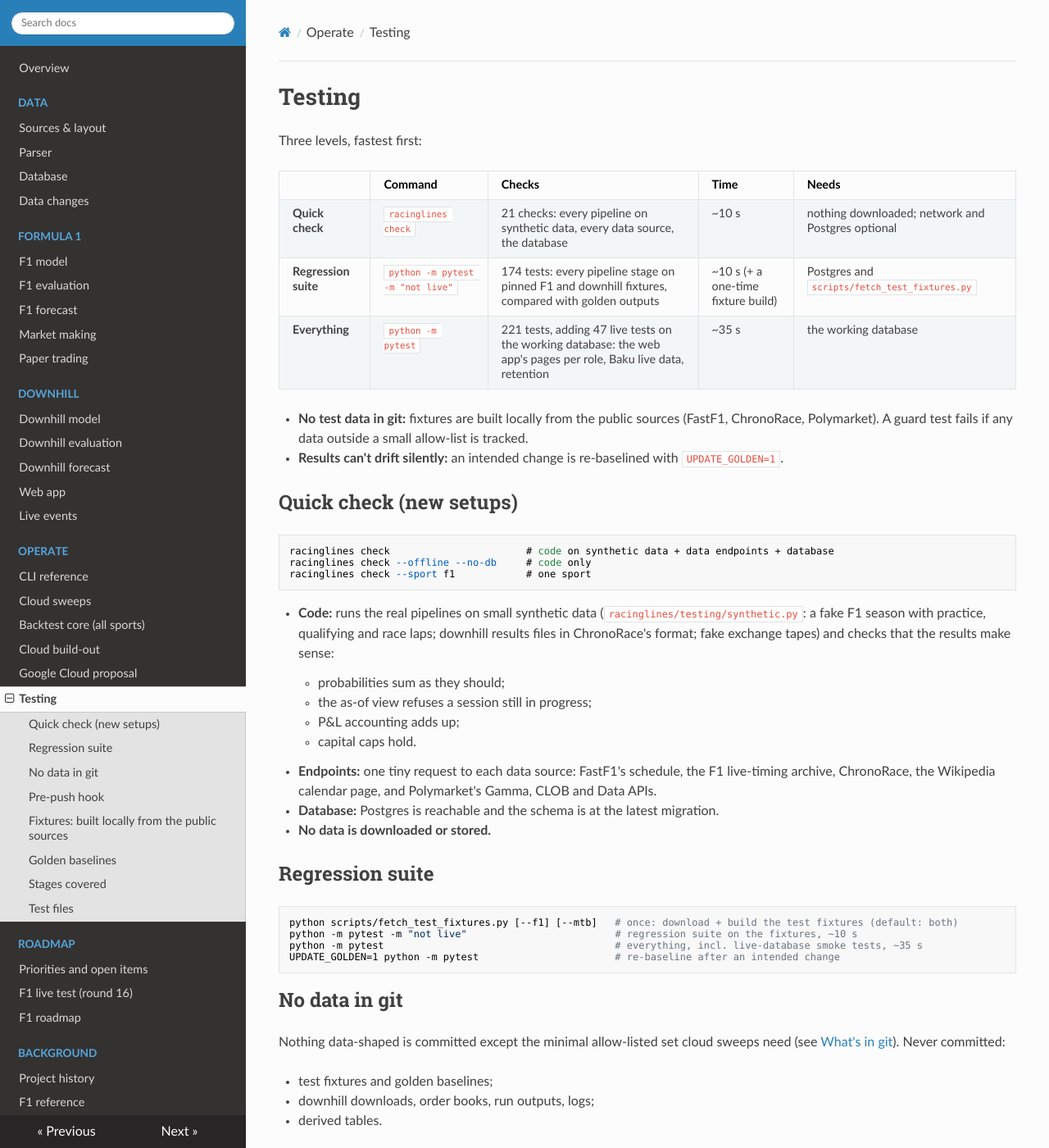
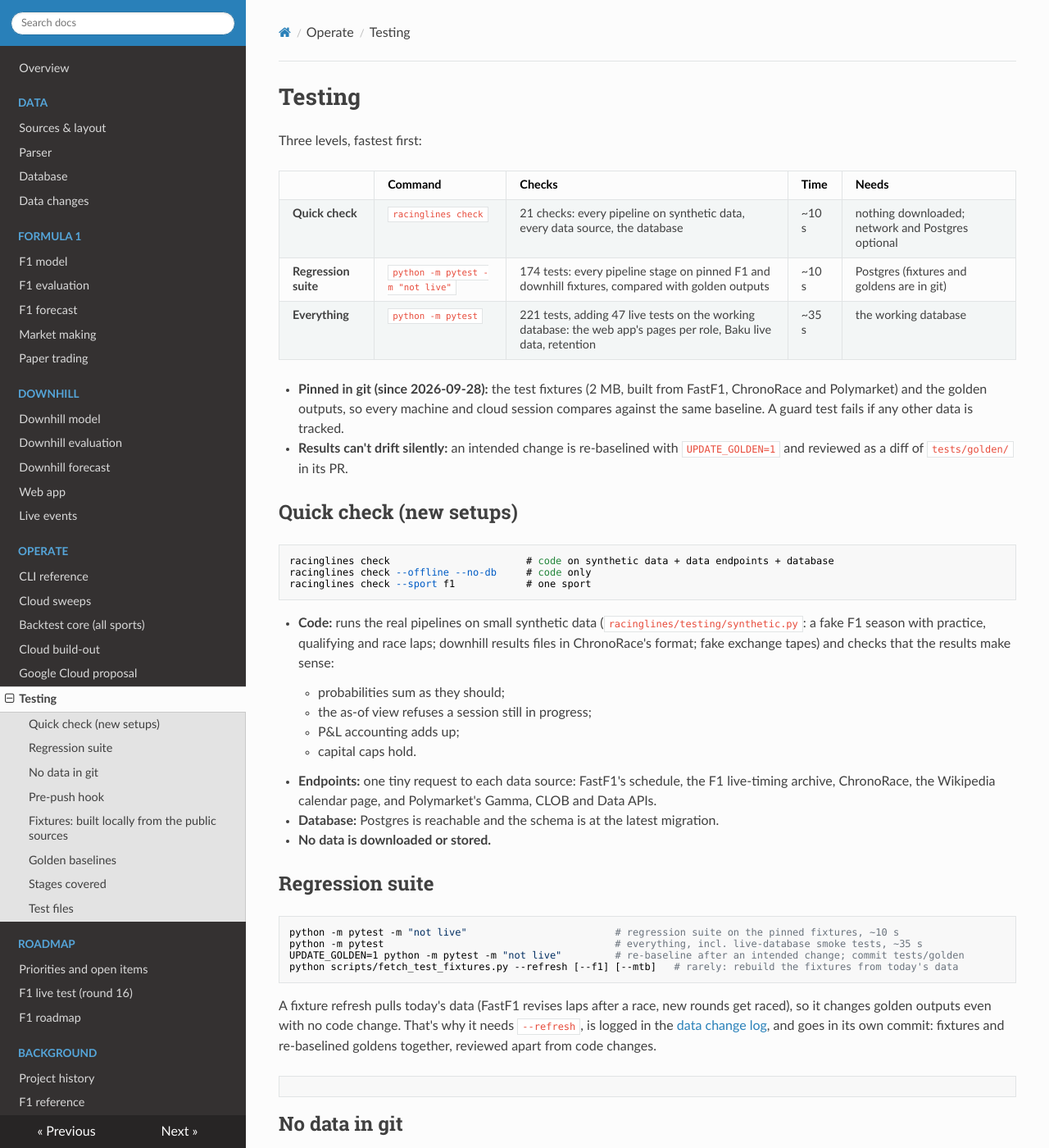
Before and after one commit to lalligagger/racinglines-public, an MkDocs documentation site: the page built from docs/testing.md, in a window 1280 px wide and 1400 px high. Shown: the whole window at 82% size. Built offline with MkDocs 1.6.1, drawn with Linux system fonts in a browser that asks for light colours; nearby versions of some CDN libraries; some of the changed text lies outside the part shown.

Commit message:
Fixtures pinned: rebuilding needs --refresh and is logged; docs and the no-data guard
Co-Authored-By: Claude Opus 5.5 (1M context) <noreply@anthropic.com>

````diff
--- a/docs/testing.md
+++ b/docs/testing.md
@@ -7,14 +7,14 @@ Three levels, fastest first:
 | | Command | Checks | Time | Needs |
 |---|---|---|---|---|
 | **Quick check** | `racinglines check` | 21 checks: every pipeline on synthetic data, every data source, the database | ~10 s | nothing downloaded; network and Postgres optional |
-| **Regression suite** | `python -m pytest -m "not live"` | 174 tests: every pipeline stage on pinned F1 and downhill fixtures, compared with golden outputs | ~10 s (+ a one-time fixture build) | Postgres and `scripts/fetch_test_fixtures.py` |
+| **Regression suite** | `python -m pytest -m "not live"` | 174 tests: every pipeline stage on pinned F1 and downhill fixtures, compared with golden outputs | ~10 s | Postgres (fixtures and goldens are in git) |
 | **Everything** | `python -m pytest` | 221 tests, adding 47 live tests on the working database: the web app's pages per role, Baku live data, retention | ~35 s | the working database |
 
-- **No test data in git:** fixtures are built locally from the public sources (FastF1,
-  ChronoRace, Polymarket). A guard test fails if any data outside a small
-  allow-list is tracked.
+- **Pinned in git (since 2026-09-28):** the test fixtures (2 MB, built from FastF1,
+  ChronoRace and Polymarket) and the golden outputs, so every machine and cloud session
+  compares against the same baseline. A guard test fails if any other data is tracked.
 - **Results can't drift silently:** an intended change is re-baselined with
-  `UPDATE_GOLDEN=1`.
+  `UPDATE_GOLDEN=1` and reviewed as a diff of `tests/golden/` in its PR.
 
 <!-- /readme -->
 
@@ -43,24 +43,33 @@ racinglines check --sport f1            # one sport
 ## Regression suite
 
 ```
-python scripts/fetch_test_fixtures.py [--f1] [--mtb]   # once: download + build the test fixtures (default: both)
-python -m pytest -m "not live"                         # regression suite on the fixtures, ~10 s
+python -m pytest -m "not live"                         # regression suite on the pinned fixtures, ~10 s
 python -m pytest                                       # everything, incl. live-database smoke tests, ~35 s
-UPDATE_GOLDEN=1 python -m pytest                       # re-baseline after an intended change
+UPDATE_GOLDEN=1 python -m pytest -m "not live"         # re-baseline after an intended change; commit tests/golden
+python scripts/fetch_test_fixtures.py --refresh [--f1] [--mtb]   # rarely: rebuild the fixtures from today's data
+```
+
+A fixture refresh pulls today's data (FastF1 revises laps after a race, new rounds get raced), so it
+changes golden outputs even with no code change. That's why it needs `--refresh`, is logged in the
+[data change log](data-changes.md), and goes in its own commit: fixtures and re-baselined goldens
+together, reviewed apart from code changes.
+
+```
 ```
 
 ## No data in git
 
 Nothing data-shaped is committed except the minimal allow-listed set cloud sweeps
-need (see [What's in git](data.md#whats-in-git)). Never committed:
+need (see [What's in git](data.md#whats-in-git)), the test fixtures and the golden baselines.
+Never committed:
 
-- test fixtures and golden baselines;
+- the fixture build's raw downloads (`tests/fixtures/_work/`);
 - downhill downloads, order books, run outputs, logs;
 - derived tables.
 
 `.gitignore` covers `data/*` (then allow-lists `data/raw/f1`,
 `data/archive/markets/polymarket/{prices,trades,links}`, `data/archive/db` and
-`data/runs/search`), `tests/fixtures/`, `tests/golden/` and data file types.
+`data/runs/search`, then `tests/fixtures/` minus `_work/`), and data file types.
 `tests/test_no_data_in_git.py` fails if anything data-like outside the allow-list
 is tracked or about to be added.
 
@@ -101,13 +110,16 @@ pipeline:
 - **What they hold:** each stage writes a compact fingerprint of its output to
   `tests/golden/<stage>.json`, compared within a relative tolerance of 1e-6.
   Seeds are fixed and simulations small (1,000–2,000 runs).
-- **Not committed:** golden files contain derived results (names, positions,
-  times), so they stay local.
-- **Workflow:** fetch the fixtures and run the suite once (this writes your
-  baseline), then make changes and run it again. Any output change fails with
-  the path of the first differing value.
-- **Only code can change results:** new data arriving doesn't touch the
-  fixtures.
+- **Committed** (since 2026-09-28; the repo is private): the goldens were local
+  before, so a code change could pass in the cloud and break only the owner's
+  baseline. The first shared baseline is the owner's of 2026-09-26, re-baselined
+  for the approved downhill defaults (prior_n 0.5, half-life 240 days, junior
+  weight 0.25), which changed the five downhill model goldens and nothing else.
+- **Workflow:** make changes and run the suite. Any output change fails with the
+  path of the first differing value; if intended, `UPDATE_GOLDEN=1` and commit
+  the golden diff with the change.
+- **Only code can change results:** new data arriving doesn't touch the pinned
+  fixtures; a `--refresh` does, on purpose.
 - **Ingest tests** build `racinglines_test` from the migrations and never touch
   the live database (`TEST_DATABASE_URL` overrides).
 - **Live tests** read the live database and are marked `live` (47 tests): page
````
Also changed, not shown: README.md (+5 -5 lines), docs/data.md (+3 -2 lines), docs/f1-roadmap.md (+1 -2 lines), 3 other files.
